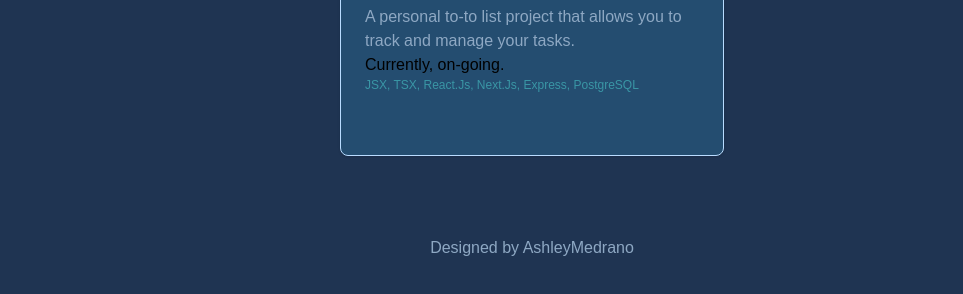
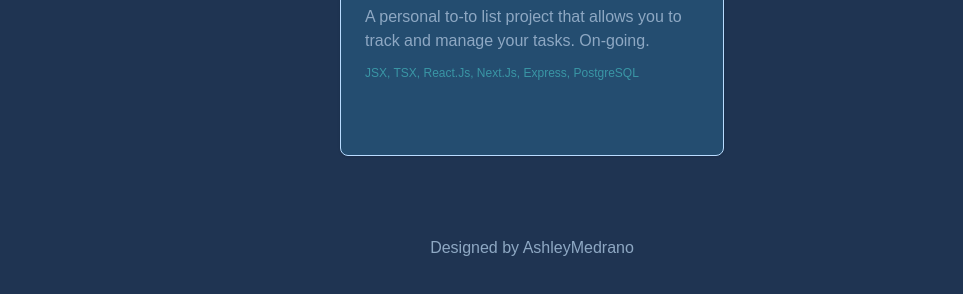
Before and after one commit to ashleyymedrano/my-pwp-ashleyymedrano, a website built with Vite: page index.html in a window 1280 px wide. Shown: the part 2733-3027 px from the top of the page, without its empty margins (108-1071 px from the left). Built offline with nearby package versions, Linux system fonts and the light colour scheme.

Commit message:
Initial Commit

```diff
--- a/index.html
+++ b/index.html
@@ -368,8 +368,7 @@
       <!--This next part is for text-->
       <div>
         <h5 class="mb-2 text-2xl font-bold tracking-tight text-[#B9DCFF]">Peachy Planner</h5>
-        <p class="font-normal text-[#8EA8C3]">A personal to-to list project that allows you to track and manage your tasks.</p>
-        <p>Currently, on-going.</p>
+        <p class="mb-3 font-normal text-[#8EA8C3]">A personal to-to list project that allows you to track and manage your tasks. On-going. </p>
         <p class="text-xs text-opacity-50 text-[#4fe0dc]">JSX, TSX, React.Js, Next.Js, Express, PostgreSQL</p>
       </div>
     </div>
--- a/main.mjs
+++ b/main.mjs
@@ -3,18 +3,21 @@ import 'flowbite'
 
 
 document.addEventListener("DOMContentLoaded", function() {
+
     // navbar element
-    const navBars = document.querySelectorAll(".navbar")
+    const navBars = document.querySelectorAll(".navbar");
     navBars.forEach(navBar => {
-        navBar.classList.add("navbar-visible")
-    })
-})
+        navBar.classList.add("navbar-visible");
+    });
+});
+
 
 // intro section
 const fadeInSections = document.querySelectorAll(".fade-in-section");
 fadeInSections.forEach(section => {
     section.classList.add("fade-in-section-visible");
-})
+});
+
 
 function isInView(element) {
     const rect = element.getBoundingClientRect();
@@ -23,6 +26,7 @@ function isInView(element) {
         rect.top < (window.innerHeight || document.documentElement.clientHeight)
     );
 }
+
 
 //about me section
 function checkAboutMeInView() {
@@ -33,6 +37,7 @@ function checkAboutMeInView() {
         }
     });
 }
+
 
 // Experience section desktop view
 function checkExperienceInView() {
@@ -65,9 +70,10 @@ document.addEventListener("DOMContentLoaded", function() {
     const hiIAmElement = document.querySelector(".intro-name");
 
     if (hiIAmElement) {
-        hiIAmElement.classList.add("typing");
+        hiIAmElement.classList.add("blinking");
     }
 });
+
 
 //responsive buttons in experience section in mobile view
 document.addEventListener('DOMContentLoaded', () => {
@@ -92,6 +98,7 @@ document.addEventListener('DOMContentLoaded', () => {
     });
 });
 
+
 //responsive buttons in experience section in desktop view
 document.addEventListener('DOMContentLoaded', () => {
     const buttons = document.querySelectorAll('.button-group .tab-button');
--- a/public_html/stylesheets/intro-stylesheet.css
+++ b/public_html/stylesheets/intro-stylesheet.css
@@ -95,6 +95,8 @@ body {
     text-align: center;
 }
 
+
+
 @media (min-width: 1024px) {
     .me-img {
         width: 800px;
```
